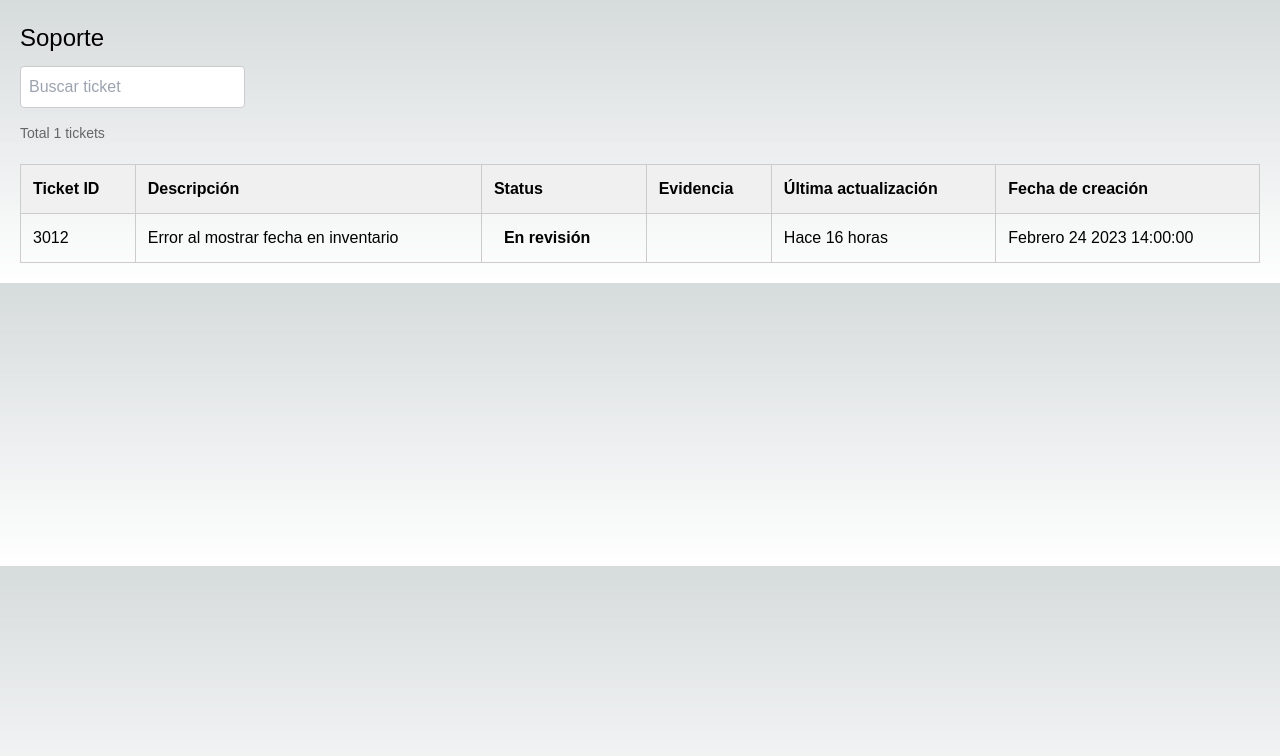
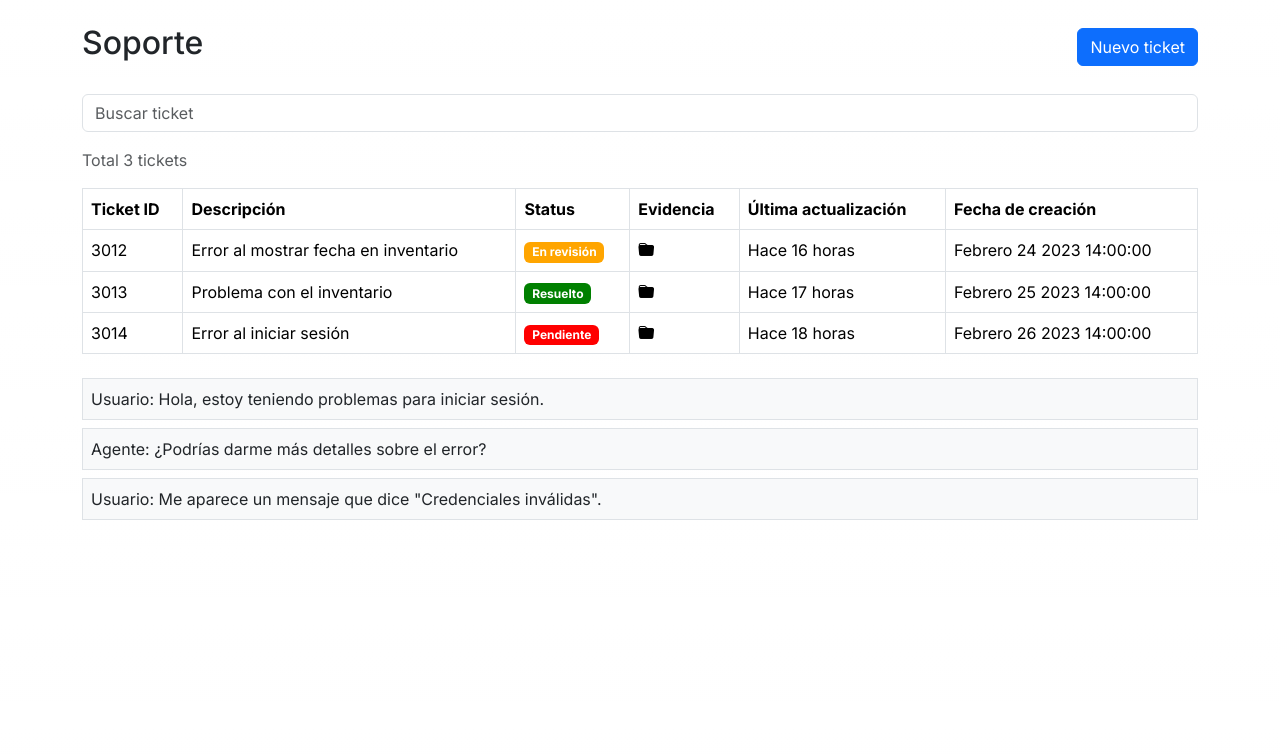
Before and after one commit to angelsaas/SoporteTSX, a Next.js app: page /Soporte in a window 1280 px wide. Shown: the top 756 px of the page. Built offline with nearby package versions, Linux system fonts and the light colour scheme.

Commit message:
se cambia el estilo y se utiliza bootstrap y se agrega agregar ticket

```diff
--- /dev/null
+++ b/src/app/Soporte/addTicket/addTicket.tsx
@@ -0,0 +1,27 @@
+"use client";
+import React from 'react';
+import 'bootstrap/dist/css/bootstrap.min.css';
+import 'bootstrap-icons/font/bootstrap-icons.css';
+
+export default function AddTicketPage() {
+  return (
+    <div className="container mt-4">
+      <h2>Nuevo Ticket</h2>
+      <form>
+        <div className="mb-3">
+          <label htmlFor="description" className="form-label">Descripción</label>
+          <input type="text" className="form-control" id="description" placeholder="Descripción del problema" />
+        </div>
+        <div className="mb-3">
+          <label htmlFor="status" className="form-label">Estado</label>
+          <select className="form-select" id="status">
+            <option value="En revisión">En revisión</option>
+            <option value="Resuelto">Resuelto</option>
+            <option value="Pendiente">Pendiente</option>
+          </select>
+        </div>
+        <button type="submit" className="btn btn-primary">Crear Ticket</button>
+      </form>
+    </div>
+  );
+}
--- a/src/app/Soporte/page.tsx
+++ b/src/app/Soporte/page.tsx
@@ -1,5 +1,9 @@
-import React from 'react';
+"use client";
+import React, { useState } from 'react';
+import 'bootstrap/dist/css/bootstrap.min.css';
+import 'bootstrap-icons/font/bootstrap-icons.css';
 import styles from './soporte.module.css';
+import Link from 'next/link'; // Importa el componente Link de Next.js
 
 interface Ticket {
   id: number;
@@ -10,20 +14,34 @@ interface Ticket {
 }
 
 export default function Page() {
+  const [buttonClass, setButtonClass] = useState('');
+
+  const handleButtonClick = () => {
+    setButtonClass(styles['button-clicked']);
+    setTimeout(() => setButtonClass(''), 300);
+  };
+
   const tickets: Ticket[] = [
     { id: 3012, description: 'Error al mostrar fecha en inventario', status: 'En revisión', lastUpdate: 'Hace 16 horas', creationDate: 'Febrero 24 2023 14:00:00' },
-
-
+    { id: 3013, description: 'Problema con el inventario', status: 'Resuelto', lastUpdate: 'Hace 17 horas', creationDate: 'Febrero 25 2023 14:00:00' },
+    { id: 3014, description: 'Error al iniciar sesión', status: 'Pendiente', lastUpdate: 'Hace 18 horas', creationDate: 'Febrero 26 2023 14:00:00' },
   ];
 
   return (
-    <div className={styles.supportContainer}>
-      <h2 className={styles.title}>Soporte</h2>
-      <input type="text" className={styles.searchInput} placeholder="Buscar ticket" />
-      <p className={styles.totalTickets}>Total {tickets.length} tickets</p>
+    <div className="container mt-4">
+      <div className="d-flex justify-content-between align-items-center mb-4">
+        <h2>Soporte</h2>
+        <Link href="/addTicket">
+          <button className={`btn btn-primary ${buttonClass}`} onClick={handleButtonClick}>
+            Nuevo ticket
+          </button>
+        </Link>
+      </div>
+      <input type="text" className="form-control mb-3" placeholder="Buscar ticket" />
+      <p className="text-muted">Total {tickets.length} tickets</p>
 
-      <table className={styles.ticketTable}>
-        <thead>
+      <table className="table table-bordered">
+        <thead className="thead-light">
           <tr>
             <th>Ticket ID</th>
             <th>Descripción</th>
@@ -39,11 +57,11 @@ export default function Page() {
               <td>{ticket.id}</td>
               <td>{ticket.description}</td>
               <td>
-                <span className={`${styles.status} ${styles[`status-${ticket.status.toLowerCase()}`]}`}>
+                <span className={`badge ${getStatusBadgeClass(ticket.status)}`}>
                   {ticket.status}
                 </span>
               </td>
-              <td>{/* Icono de evidencia */}</td>
+              <td><i className="bi bi-folder-fill"></i></td>
               <td>{ticket.lastUpdate}</td>
               <td>{ticket.creationDate}</td>
             </tr>
@@ -51,9 +69,30 @@ export default function Page() {
         </tbody>
       </table>
 
-      <div className={styles.chatSection}>
-        {/* Mensajes del chat */}
+      <div className="mt-4">
+        <div className="p-2 bg-light border">
+          <span className="font-weight-bold">Usuario:</span> Hola, estoy teniendo problemas para iniciar sesión.
+        </div>
+        <div className="p-2 bg-light border mt-2">
+          <span className="font-weight-bold">Agente:</span> ¿Podrías darme más detalles sobre el error?
+        </div>
+        <div className="p-2 bg-light border mt-2">
+          <span className="font-weight-bold">Usuario:</span> Me aparece un mensaje que dice "Credenciales inválidas".
+        </div>
       </div>
     </div>
   );
 }
+
+function getStatusBadgeClass(status: string) {
+  switch (status) {
+    case 'En revisión':
+      return styles['badge-en-revision'];
+    case 'Resuelto':
+      return styles['badge-resuelto'];
+    case 'Pendiente':
+      return styles['badge-pendiente'];
+    default:
+      return 'badge-secondary';
+  }
+}
--- a/src/app/Soporte/soporte.module.css
+++ b/src/app/Soporte/soporte.module.css
@@ -1,59 +1,24 @@
-.supportContainer {
-    font-family: sans-serif; /* Ejemplo de fuente */
-    padding: 20px;
+.badge-pendiente {
+    background-color: red;
+    color: white;
   }
 
-  .title {
-    font-size: 24px;
-    margin-bottom: 10px;
+  .badge-en-revision {
+    background-color: orange;
+    color: white;
   }
 
-  .searchInput {
-    padding: 8px;
-    margin-bottom: 15px;
-    border: 1px solid #ccc;
-    border-radius: 4px;
+  .badge-resuelto {
+    background-color: green;
+    color: white;
   }
 
-  .totalTickets {
-    font-size: 14px;
-    color: #666;
-    margin-bottom: 20px;
+  @keyframes buttonClickAnimation {
+    0% { transform: scale(1); }
+    50% { transform: scale(1.1); }
+    100% { transform: scale(1); }
   }
 
-  .ticketTable {
-    width: 100%;
-    border-collapse: collapse;
+  .button-clicked {
+    animation: buttonClickAnimation 0.3s ease-in-out;
   }
-
-  .ticketTable th, .ticketTable td {
-    padding: 12px;
-    border: 1px solid #ccc;
-    text-align: left;
-  }
-
-  .ticketTable th {
-    background-color: #f0f0f0;
-  }
-
-  .status {
-    padding: 5px 10px;
-    border-radius: 4px;
-    font-weight: bold;
-  }
-
-  .status-enrevision {
-    background-color: #ffe0b2; /* Naranja claro */
-    color: #ff9800; /* Naranja */
-  }
-
-  .status-resuelto {
-    background-color: #c8e6c9; /* Verde claro */
-    color: #4caf50; /* Verde */
-  }
-
-  /* ... estilos para otros estados */
-
-  .chatSection {
-    /* Estilos para la sección de chat */
-  }
```
Also changed, not shown: package.json (+8 -5 lines), 1 other file (tests, documents, lock files or other folders).
